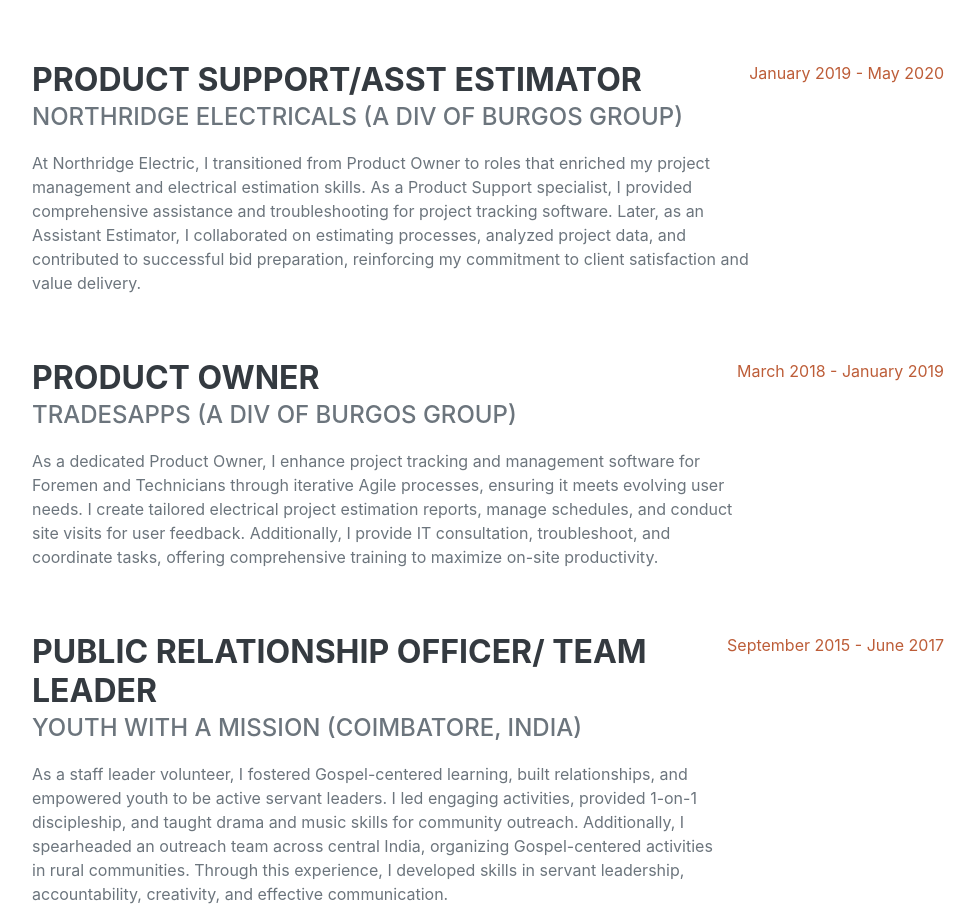
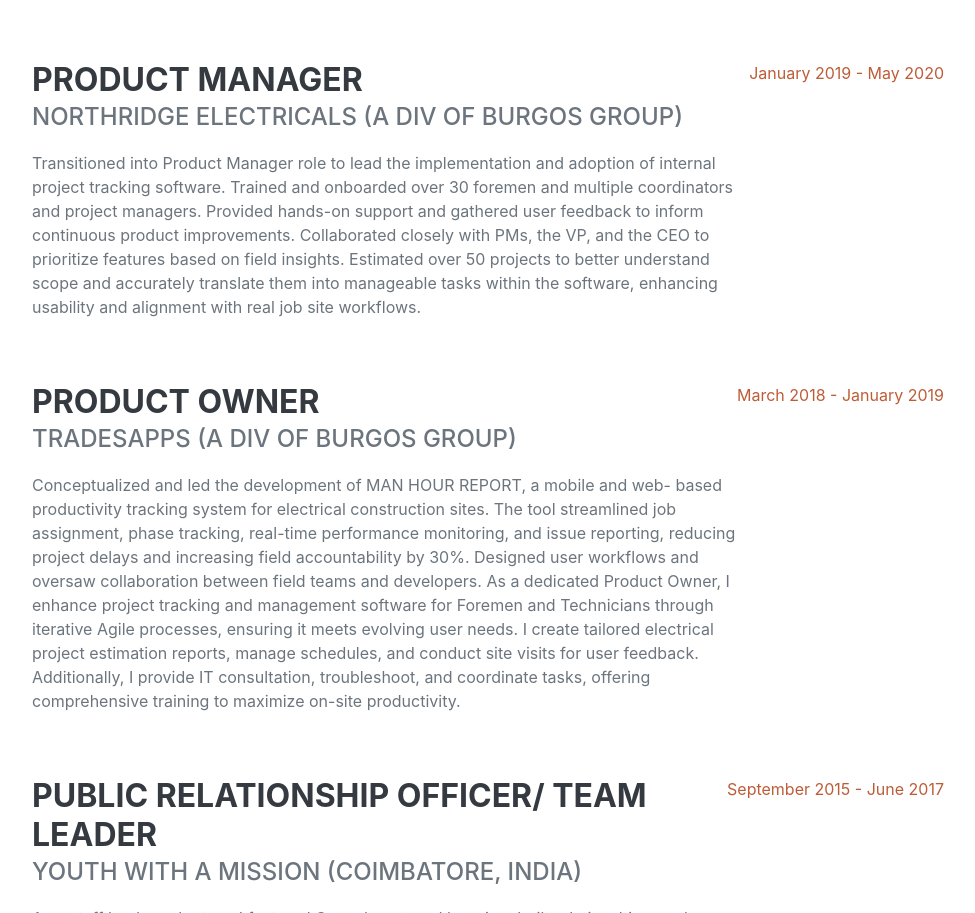
Before and after one commit to jijo889/Portfolio, a plain HTML site: page index.html in a window 1280 px wide. Shown: the part 1278-2191 px from the top of the page, without its empty margins (288-1263 px from the left). Drawn offline with nearby package versions, Linux system fonts and the light colour scheme; a web font is replaced by a local one.

Commit message:
Update index.html

```diff
--- a/index.html
+++ b/index.html
@@ -86,11 +86,16 @@
                     </div>
                     <div class="d-flex flex-column flex-md-row justify-content-between mb-5">
                         <div class="flex-grow-1">
-                            <h3 class="mb-0">Product Support/Asst Estimator</h3>
+                            <h3 class="mb-0">Product Manager</h3>
                             <div class="subheading mb-3">Northridge Electricals (A div of Burgos Group)</div>
-                            <p>At Northridge Electric, I transitioned from Product Owner to roles that enriched my project management and electrical estimation skills. As a Product Support specialist, I provided comprehensive assistance and troubleshooting for project tracking software. Later, as an Assistant Estimator, I collaborated on estimating processes, analyzed project data, and contributed to successful bid preparation, reinforcing my commitment to client satisfaction and value delivery.
-
-                           </p>
+                            <p> Transitioned into Product Manager role to lead the implementation and adoption of
+internal project tracking software. Trained and onboarded over 30 foremen and multiple
+coordinators and project managers. Provided hands-on support and gathered user
+feedback to inform continuous product improvements.
+Collaborated closely with PMs, the VP, and the CEO to prioritize features based on field
+insights. Estimated over 50 projects to better understand scope and accurately translate
+them into manageable tasks within the software, enhancing usability and alignment
+with real job site workflows.                           </p>
                         </div>
                         <div class="flex-shrink-0"><span class="text-primary">January 2019 - May 2020</span></div>
                     </div>
@@ -98,7 +103,12 @@
                         <div class="flex-grow-1">
                             <h3 class="mb-0">Product Owner</h3>
                             <div class="subheading mb-3">TradesApps (A div of Burgos Group)</div>
-                            <p>As a dedicated Product Owner, I enhance project tracking and management software for Foremen and Technicians through iterative Agile processes, ensuring it meets evolving user needs. I create tailored electrical project estimation reports, manage schedules, and conduct site visits for user feedback. Additionally, I provide IT consultation, troubleshoot, and coordinate tasks, offering comprehensive training to maximize on-site productivity.</p>
+                            <p>Conceptualized and led the development of MAN HOUR REPORT, a mobile and web-
+based productivity tracking system for electrical construction sites. The tool streamlined
+job assignment, phase tracking, real-time performance monitoring, and issue reporting,
+reducing project delays and increasing field accountability by 30%. Designed user
+workflows and oversaw collaboration between field teams and developers.
+                                As a dedicated Product Owner, I enhance project tracking and management software for Foremen and Technicians through iterative Agile processes, ensuring it meets evolving user needs. I create tailored electrical project estimation reports, manage schedules, and conduct site visits for user feedback. Additionally, I provide IT consultation, troubleshoot, and coordinate tasks, offering comprehensive training to maximize on-site productivity.</p>
                         </div>
                         <div class="flex-shrink-0"><span class="text-primary">March 2018 - January 2019</span></div>
                     </div>
```
